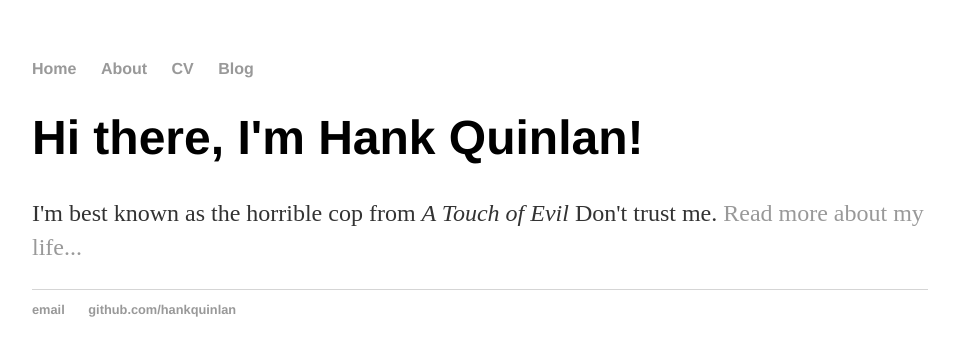
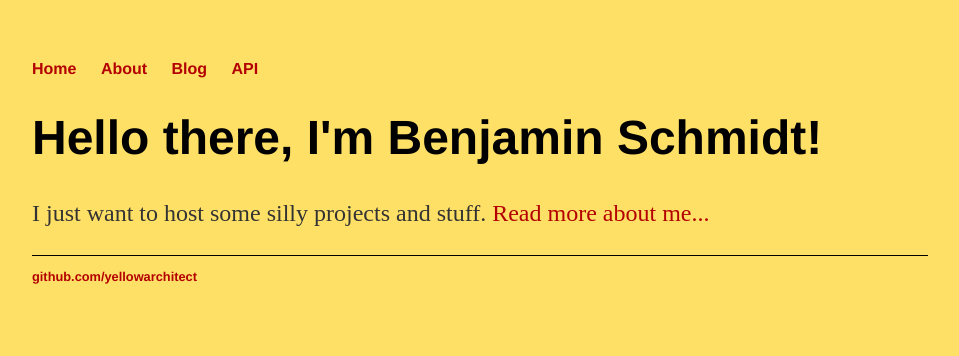
Before and after one commit to YellowArchitect/YellowArchitect.github.io, a Jekyll site: the page built from index.html, in a window 1280 px wide. Shown: the top 356 px of the page, without its empty margins (160-1119 px from the left). Built offline with Jekyll 4.4.1, drawn with Linux system fonts in a browser that asks for light colours.

```diff
--- a/404.html
+++ b/404.html
@@ -20,6 +20,6 @@ layout: default
 <div class="container">
   <h1>404</h1>
 
-  <p><strong>Page not found :(</strong></p>
-  <p>The requested page could not be found.</p>
+  <p><strong>Page not found</strong></p>
+  <p>Congrats, you found a page that I was too lazy to initialize :D</p>
 </div>
--- a/_layouts/default.html
+++ b/_layouts/default.html
@@ -10,8 +10,8 @@
 	    		<ul>
 	        		<li><a href="/">Home</a></li>
 		        	<li><a href="/about">About</a></li>
-	        		<li><a href="/cv">CV</a></li>
 	        		<li><a href="/blog">Blog</a></li>
+					<li><a href="/API">API</a></li>
 	    		</ul>
 			</nav>
 			<div class="container">
@@ -21,8 +21,7 @@
 			</div><!-- /.container -->
 			<footer>
 	    		<ul>
-	        		<li><a href="mailto:hankquinlanhub@gmail.com">email</a></li>
-	        		<li><a href="https://github.com/hankquinlan">github.com/hankquinlan</a></li>
+	        		<li><a href="https://github.com/YellowArchitect">github.com/yellowarchitect</a></li>
 				</ul>
 			</footer>
 		</body>
--- a/blog/index.html
+++ b/blog/index.html
@@ -1,6 +1,6 @@
 ---
 layout: default
-title: Hank Quinlan's Blog
+title: Benjamin Schmidt's Blog
 ---
 	<h1>{{ page.title }}</h1>
 	<ul class="posts">
--- a/css/main.css
+++ b/css/main.css
@@ -1,4 +1,5 @@
 body {
+	background-color: #ffe066;
     margin: 60px auto;
     width: 70%;
 }
@@ -14,7 +15,7 @@ nav ul li, footer ul li {
 }
 a {
     text-decoration: none;
-    color: #999;
+    color: #b30000;
 }
 a:hover {
     text-decoration: underline;
@@ -29,7 +30,7 @@ p {
     color: #333;
 }
 footer {
-    border-top: 1px solid #d5d5d5;
+    border-top: 1px solid;
     font-size: .8em;
 }
 
--- a/index.html
+++ b/index.html
@@ -1,8 +1,8 @@
 ---
 layout: default
-title: Hank Quinlan, Horrible Cop
+title: Benjamin Schmidt, CS Machine
 ---
 <div class="blurb">
-	<h1>Hi there, I'm Hank Quinlan!</h1>
-	<p>I'm best known as the horrible cop from <em>A Touch of Evil</em> Don't trust me. <a href="/about">Read more about my life...</a></p>
+	<h1>Hello there, I'm Benjamin Schmidt!</h1>
+	<p>I just want to host some silly projects and stuff. <a href="/about">Read more about me...</a></p>
 </div><!-- /.blurb -->
```
Also changed, not shown: _posts/2019-10-20-hank-quinlan-site-launched.md (deleted, +0 -7 lines), _posts/2019-10-20-welcome-to-jekyll.markdown (deleted, +0 -29 lines), _posts/2019-10-25-site-launched.md (added, +8 -0 lines), about/index.html (added, +10 -0 lines).
